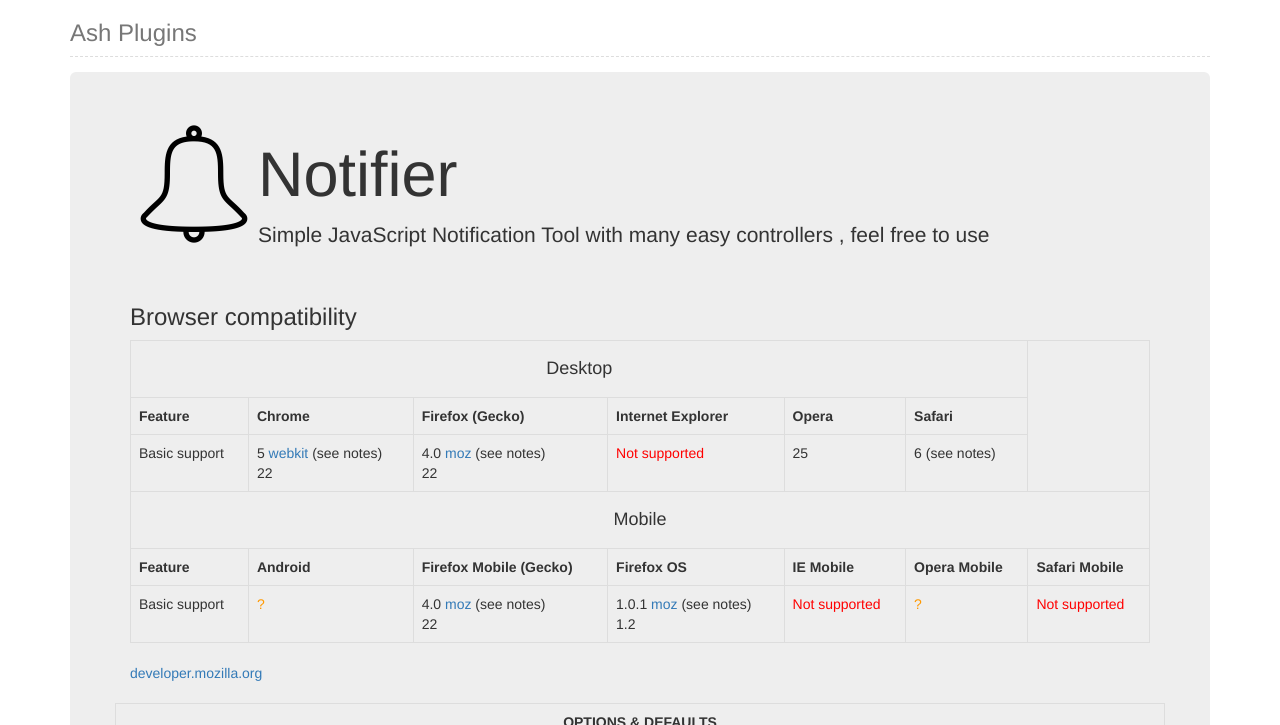
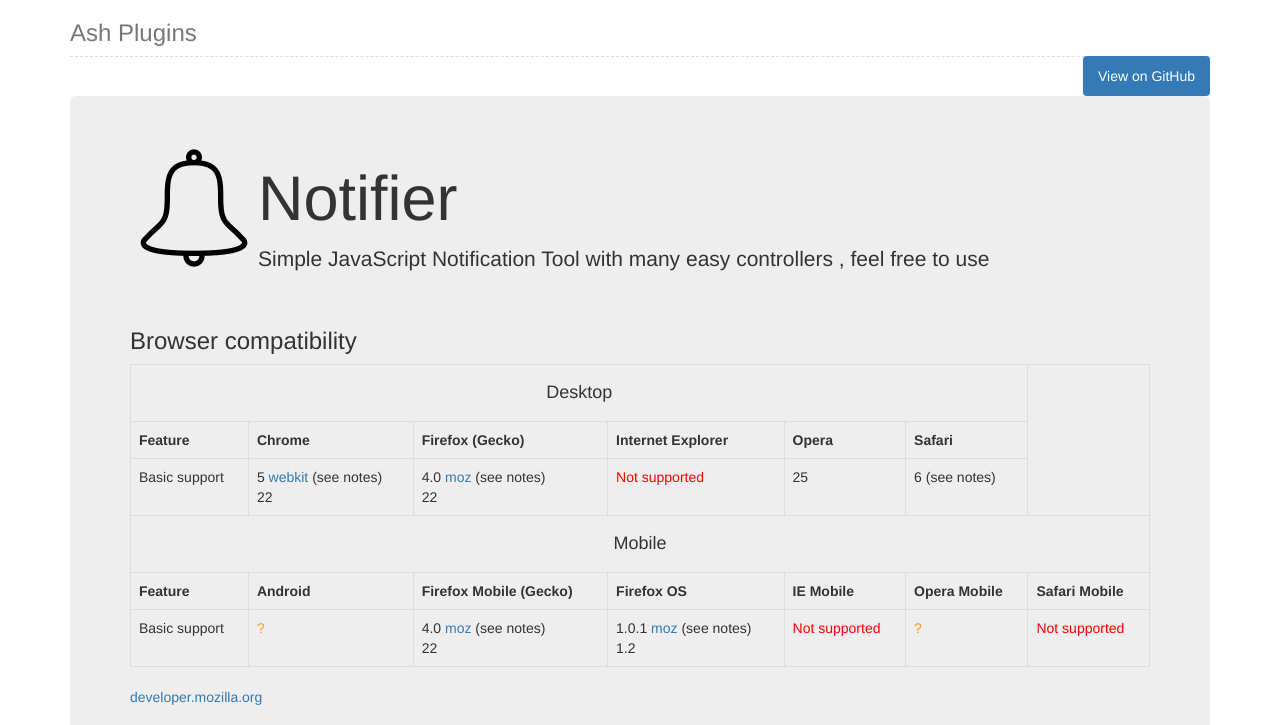
Before and after one commit to ahmedash95/NotifierJs, a plain HTML site: page index.html in a window 1280 px wide. Shown: the top 725 px of the page. Drawn offline with nearby package versions, Linux system fonts and the light colour scheme.

Commit message:
Notifier JS

```diff
--- a/index.html
+++ b/index.html
@@ -13,6 +13,11 @@
 <div class="container">
 		<div class="header clearfix">
 	        <h3 class="text-muted">Ash Plugins</h3>
+	        <nav>
+	          <ul class="nav nav-pills pull-right">
+	            <li role="presentation" class="active"><a href="https://github.com/ahmedash95/NotifierJs">View on GitHub</a></li>
+	          </ul>
+	        </nav>
 			<div class="line"></div>
       </div>
       <div class="jumbotron">
```
